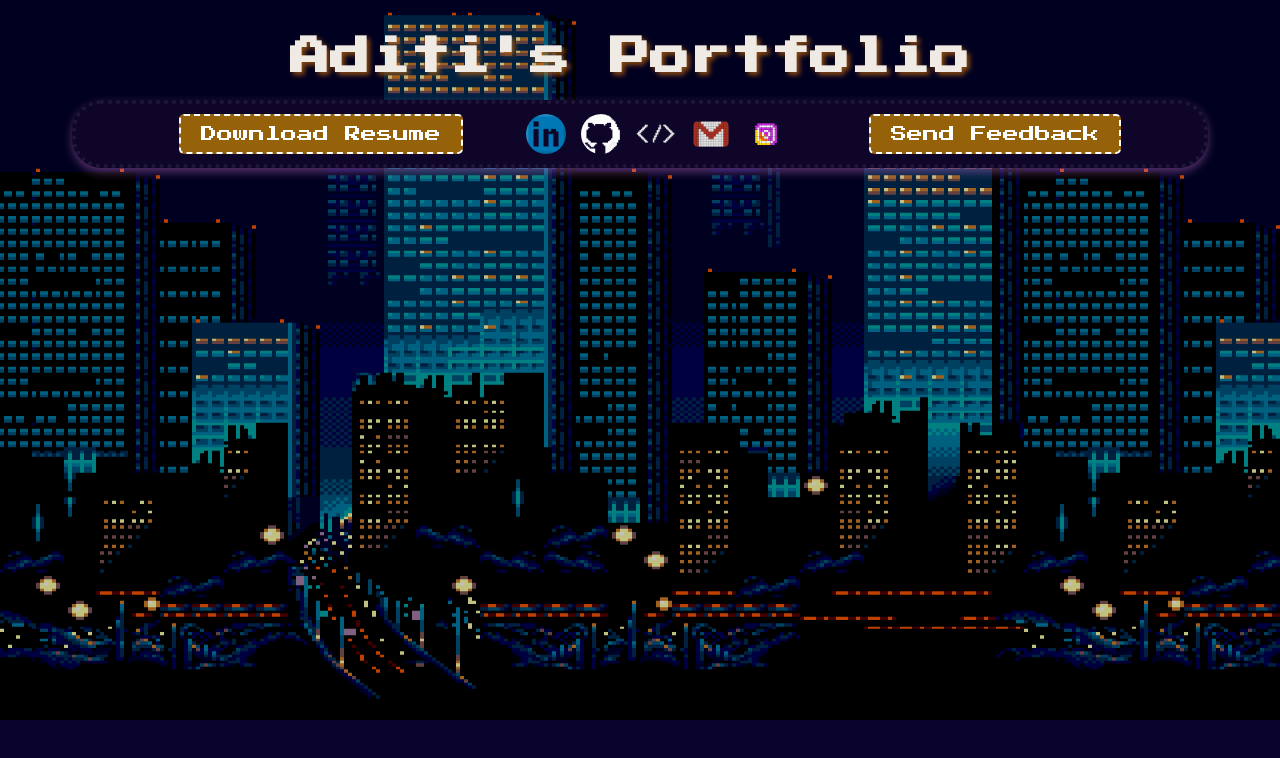
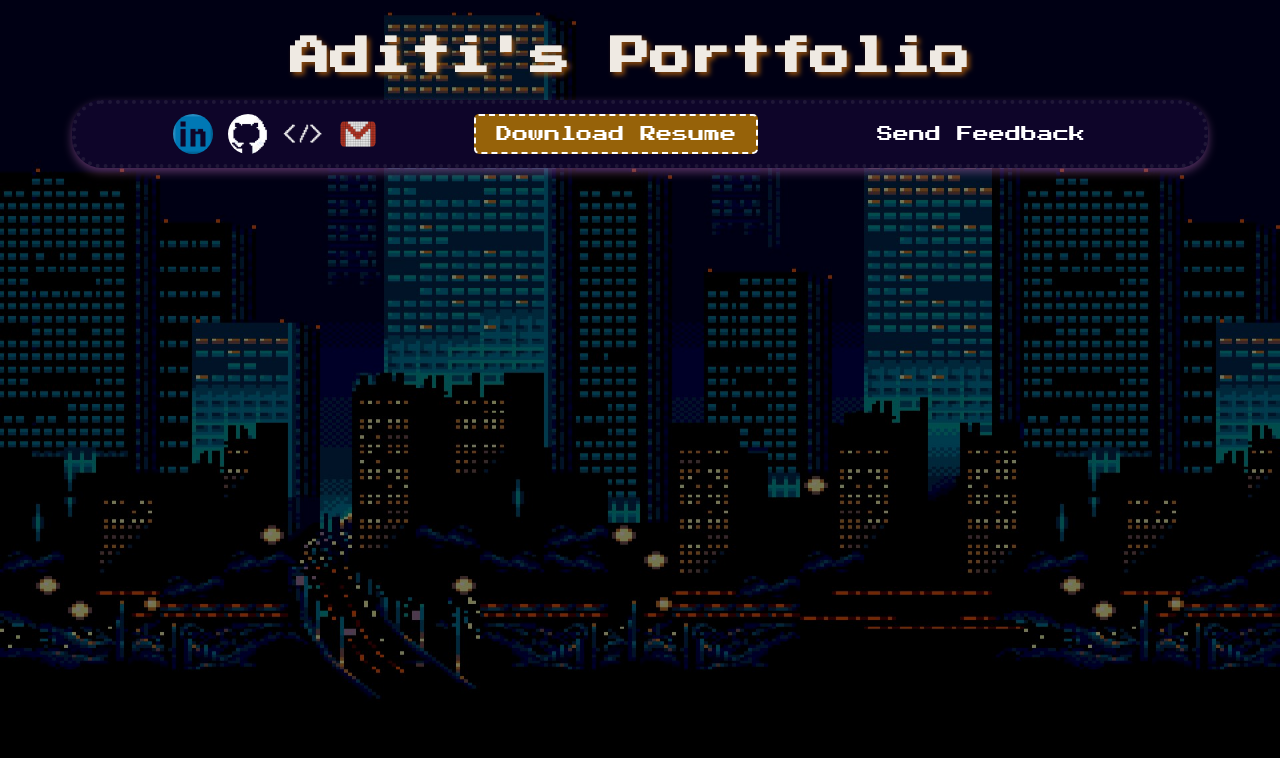
Before and after one commit to aditiiprasad/Portfolio-Aditi, a React (Vite) app in the folder portfolio/: page / in a window 1280 px wide. Shown: the top 758 px of the page. Built offline with nearby package versions, Linux system fonts and the light colour scheme.

Commit message:
background dim'

```diff
--- a/portfolio/src/Taskbar.css
+++ b/portfolio/src/Taskbar.css
@@ -44,6 +44,21 @@
 
 }
 
+  .feedback{
+    background-color: transparent;
+    color: white;
+    border:2.5px dashed transparent;
+    padding: 10px 20px;
+    margin-left: 20px;
+    cursor: pointer;
+    border-radius: 5px;
+    transition: background-color 0.3s;
+    font-size: 1rem;
+  }
+  .feedback:hover {
+
+    color: #b87114;
+  }
 
   .button {
     background-color:#966209 ;
--- a/portfolio/src/Taskbar.jsx
+++ b/portfolio/src/Taskbar.jsx
@@ -32,7 +32,7 @@ function Taskbar() {
 
   return (
     <header className="top-bar">
-      <button onClick={handleDownloadResume} className="button">Download Resume</button>
+
 
       <div className="social-media-links">
         {/* LinkedIn */}
@@ -59,14 +59,14 @@ function Taskbar() {
 
         {/* instagram */}
 
-        <a href="https://instagram.com/aditiiprasad" title="Instagram">
+        {/* <a href="https://instagram.com/aditiiprasad" title="Instagram">
           <img src={instaicon} alt="" />
-        </a>
+        </a> */}
 
       </div>
 
-
-      <button onClick={Feedback} className="button">Send Feedback</button>
+      <button onClick={handleDownloadResume} className="button">Download Resume</button>
+      <button onClick={Feedback} className=" feedback">Send Feedback</button>
 
     </header>
   );
--- a/portfolio/src/index.css
+++ b/portfolio/src/index.css
@@ -1,7 +1,7 @@
 body{
-  background-image: url('assets/background.webp');
+  background-image: url('assets/background.jpg');
   background-repeat:no-repeat;
   background-size: cover;
   background-position: top left;
-  background-color: rgb(10, 3, 45);
+  background-color: rgb(0, 0, 0);
 }
```
Also changed, not shown: portfolio/src/assets/background.jpg (added), portfolio/src/assets/background.webp (deleted).
